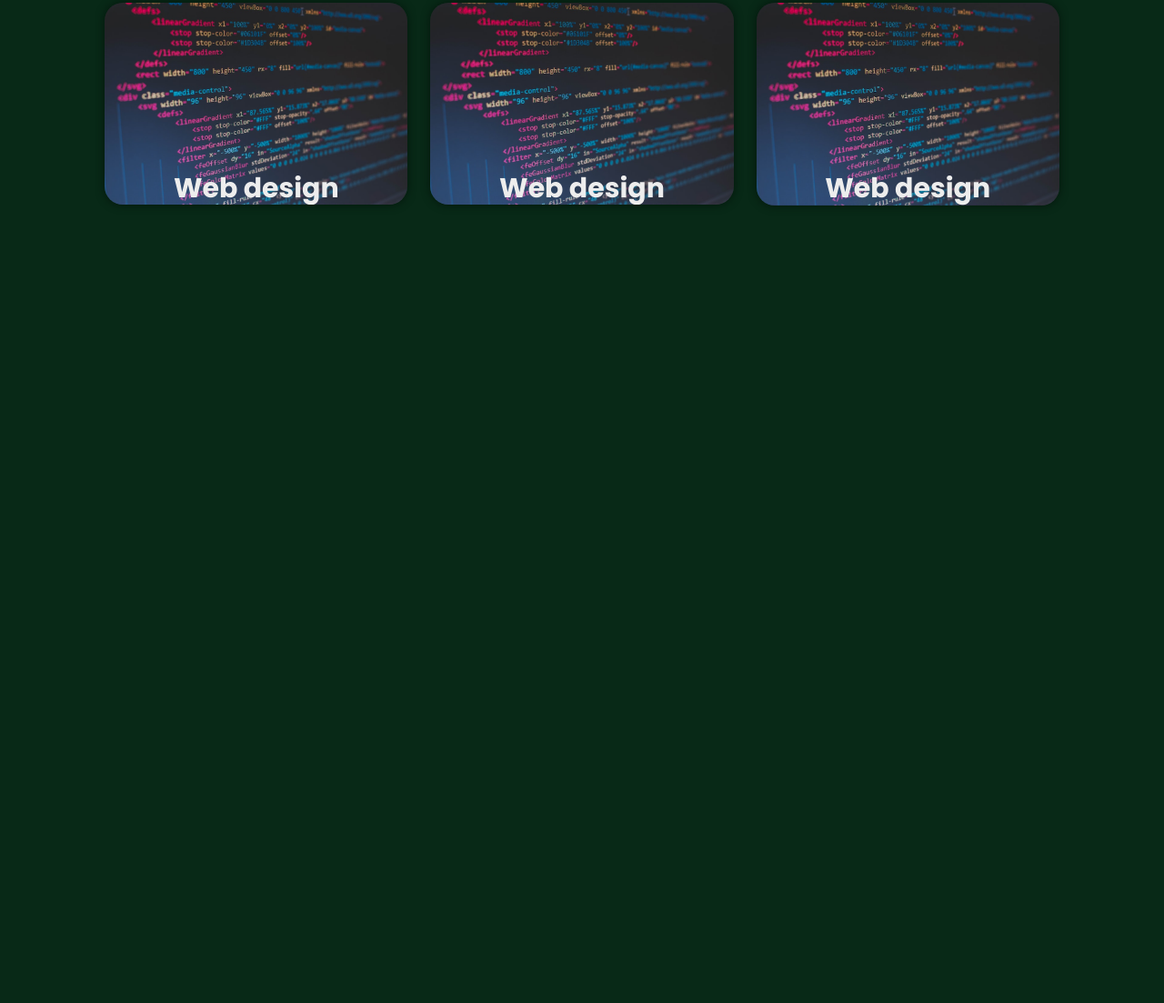
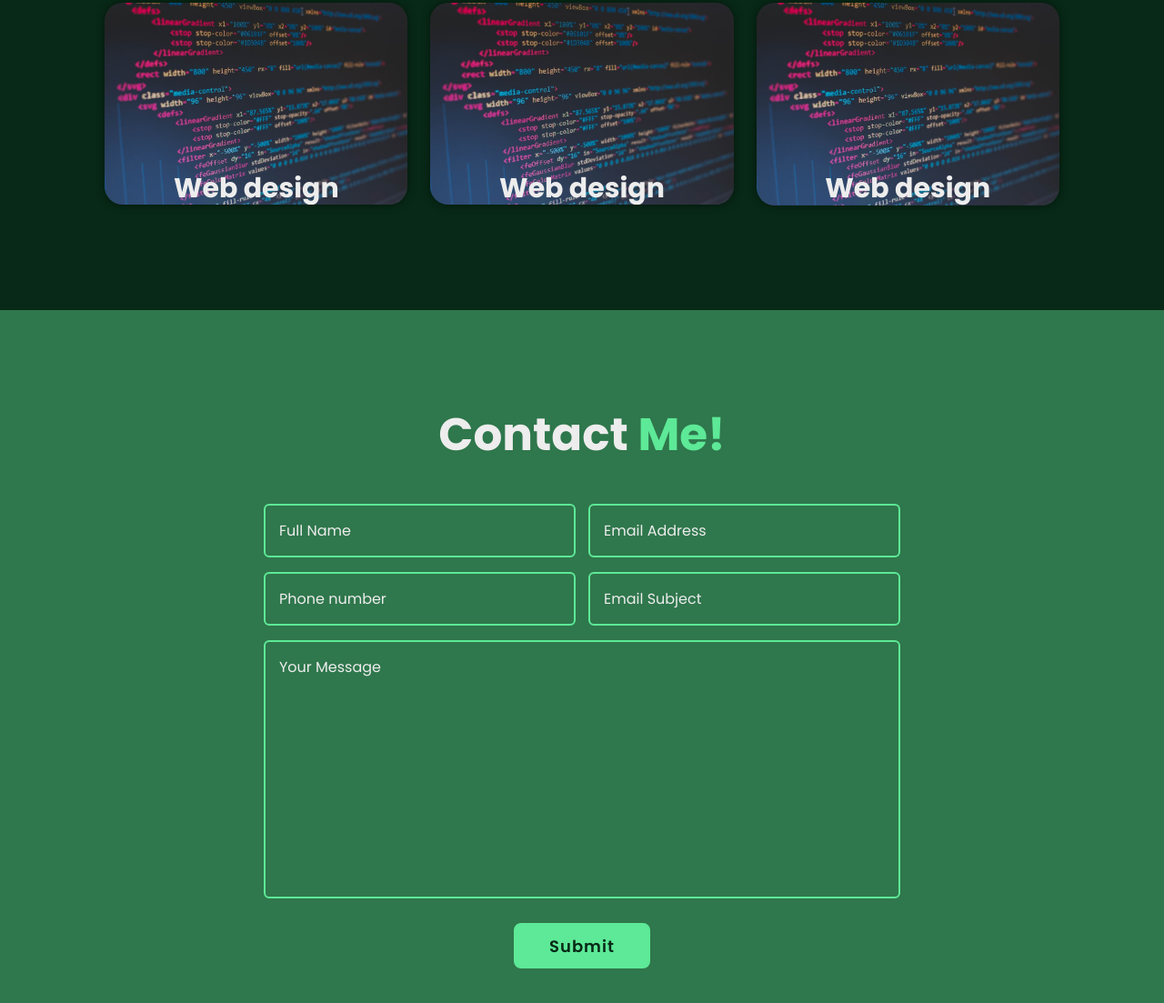
Before and after one commit to 0GLOC/Portfolio, a plain HTML site: page index.html in a window 1280 px wide. Shown: the part 4147-5250 px from the top of the page at 91% size. Before the commit the page ends 4488 px from the top, so only its background shows below. Drawn offline with nearby package versions, Linux system fonts and the light colour scheme.

Commit message:
Contact - [ Section ]

```diff
--- a/css/style.css
+++ b/css/style.css
@@ -17,6 +17,7 @@
     --second-bg-color: #2f774c;
     --text-color: #ededed;
     --main-color: #5DE997;
+    --lighter-main-color: #91e2b3;
 }
 
 html {
@@ -596,3 +597,86 @@ span {
     font-size: 2rem;
     color: var(--bg-color);
 }
+
+.contact {
+    min-height: auto;
+    padding-bottom: 7rem;
+    background: var(--second-bg-color);
+}
+
+.contact form {
+    max-width: 70rem;
+    margin: 0 auto;
+    text-align: center;
+}
+
+.contact form .input-box {
+    position: relative;
+    display: flex;
+    justify-content: space-between;
+    flex-wrap: wrap;
+    z-index: 100;
+}
+
+.contact form .input-box .input-field {
+    position: relative;
+    width: 49%;
+    margin: .8rem 0;
+}
+
+.contact form .input-box .input-field input,
+.contact form .textarea-field textarea {
+    width: 100%;
+    height: 100%;
+    padding: 1.5rem;
+    font-size: 1.6rem;
+    color: var(--text-color);
+    background: transparent;
+    border-radius: .6rem;
+    border: .2rem solid var(--main-color);
+}
+
+.contact form .input-box .input-field input::placeholder,
+.contact form .textarea-field textarea::placeholder {
+    color: var(--text-color);
+}
+
+.contact form .focus {
+    position: absolute;
+    top: 0;
+    left: 0;
+    width: 0;
+    height: 100%;
+    background: var(--lighter-main-color);
+    border-radius: .6rem;
+    z-index: -1;
+    transition: .5s;
+}
+
+.contact form .input-box .input-field input:focus~.focus,
+.contact form .input-box .input-field input:valid~.focus,
+.contact form .textarea-field textarea:focus~.focus,
+.contact form .textarea-field textarea:valid~.focus {
+    width: 100%;
+}
+
+input::-webkit-outer-spin-button,
+input::-webkit-inner-spin-button {
+  -webkit-appearance: none;
+  margin: 0;
+}
+
+.contact form .textarea-field {
+    position: relative;
+    margin: .8rem 0 2.7rem;
+    display: flex;
+    z-index: 100;
+}
+
+.contact form .textarea-field textarea {
+    resize: none;
+}
+
+.contact form .btn-box.btns .btn {
+    cursor: pointer;
+}
--- a/index.html
+++ b/index.html
@@ -309,6 +309,44 @@
         </div>
     </section>
 
+    <!-- Contact section -->
+    <section class="contact" id="contact">
+        <h2 class="heading">Contact <span>Me!</span></h2>
+
+        <form action="#">
+            <div class="input-box">
+                <div class="input-field">
+                    <input type="text" placeholder="Full Name" required>
+                    <span class="focus"></span>
+                </div>
+                <div class="input-field">
+                    <input type="text" placeholder="Email Address" required>
+                    <span class="focus"></span>
+                </div>
+            </div>
+
+            <div class="input-box">
+                <div class="input-field">
+                    <input type="number" placeholder="Phone number" required>
+                    <span class="focus"></span>
+                </div>
+                <div class="input-field">
+                    <input type="text" placeholder="Email Subject" required>
+                    <span class="focus"></span>
+                </div>
+            </div>
+
+            <div class="textarea-field">
+                <textarea name="" id="" cols="30" rows="10" placeholder="Your Message" required></textarea>
+                <span class="focus"></span>
+            </div>
+
+            <div class="btn-box btns">
+                <button type="submit" class="btn">Submit</button>
+            </div>
+        </form>
+    </section>
+
     <script src="./js/script.js"></script>
 </body>
 
```
